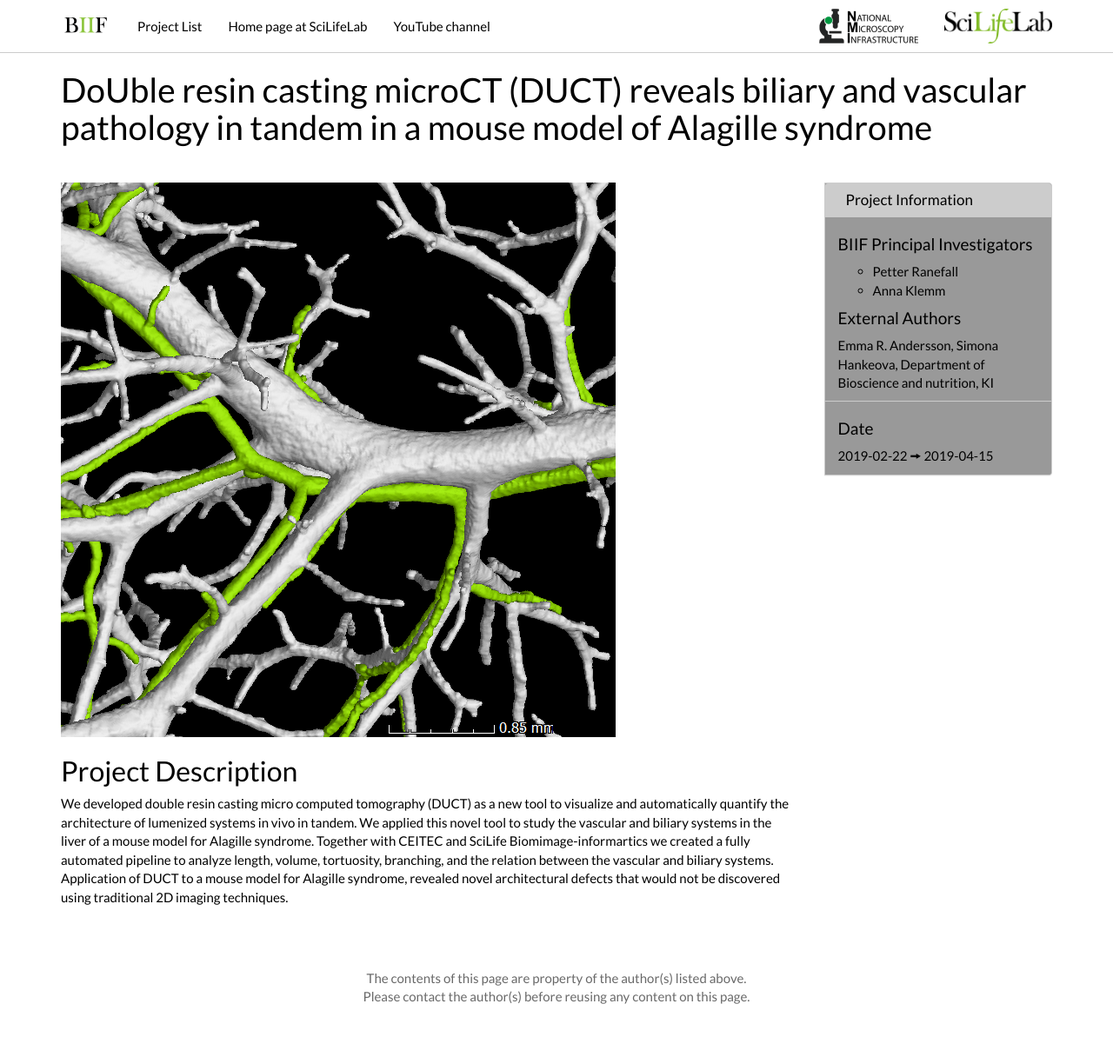
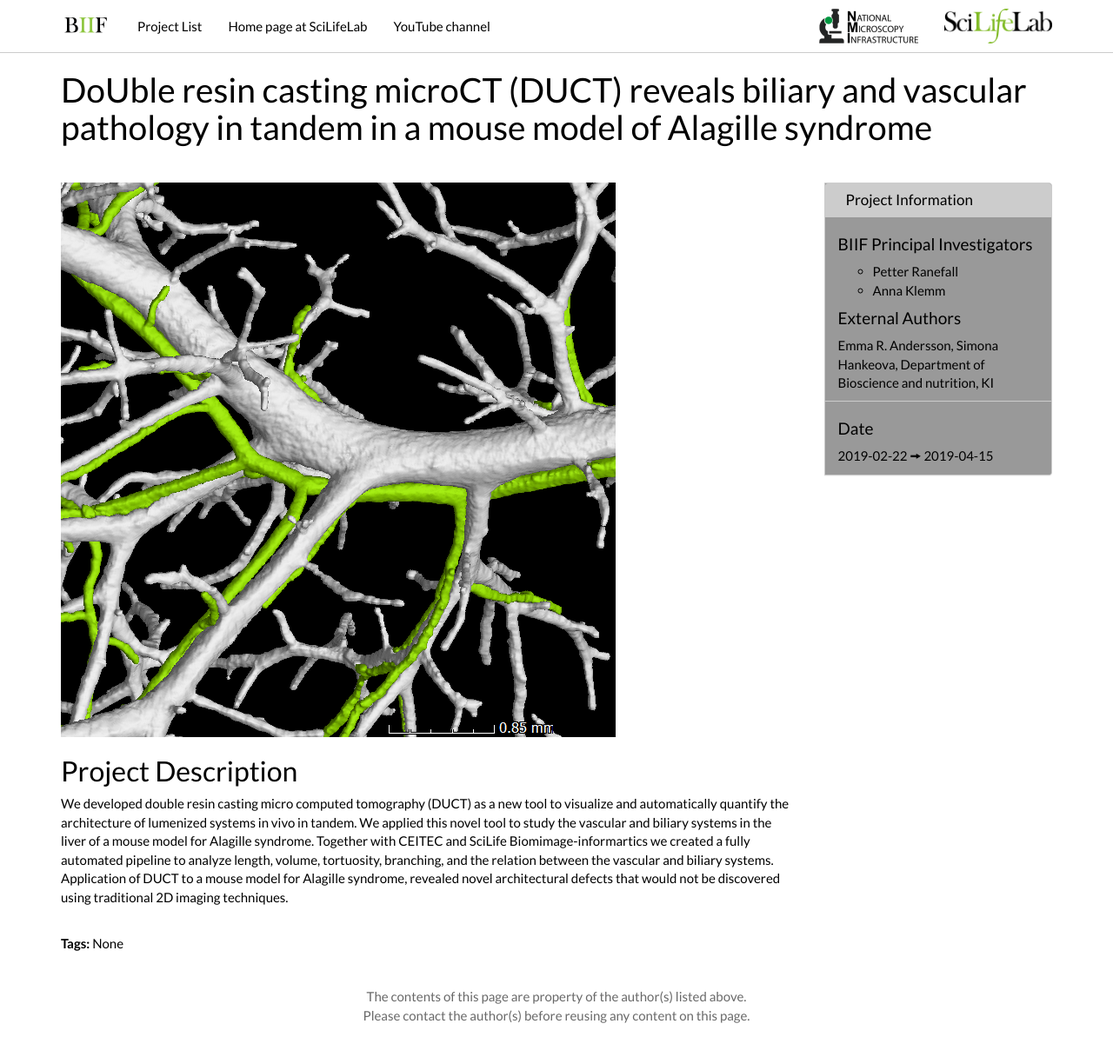
Before and after one commit to BIIFSweden/BIIFSweden.github.io, a Jekyll site: the page built from projects/_posts/2019-02-22-EmmaAndersson2019-1.md, in a window 1280 px wide and 1251 px high. Shown: the top 1216 px of the window at 87% size. Built offline with Jekyll 4.4.1, drawn with Linux system fonts in a browser that asks for light colours; nearby versions of some CDN libraries.

Commit message:
Update project.html

```diff
--- a/_layouts/project.html
+++ b/_layouts/project.html
@@ -10,7 +10,7 @@ layout: page
         {% endif %}
         {{ content }}
         <br/>
-        {% if page.tags_ != "None" %}
+        {% if page.tags_ && page.tags_ != "None" %}
             <strong>Tags:</strong> {{ page.tags_ }}
         {% endif %}
     </div>
```
